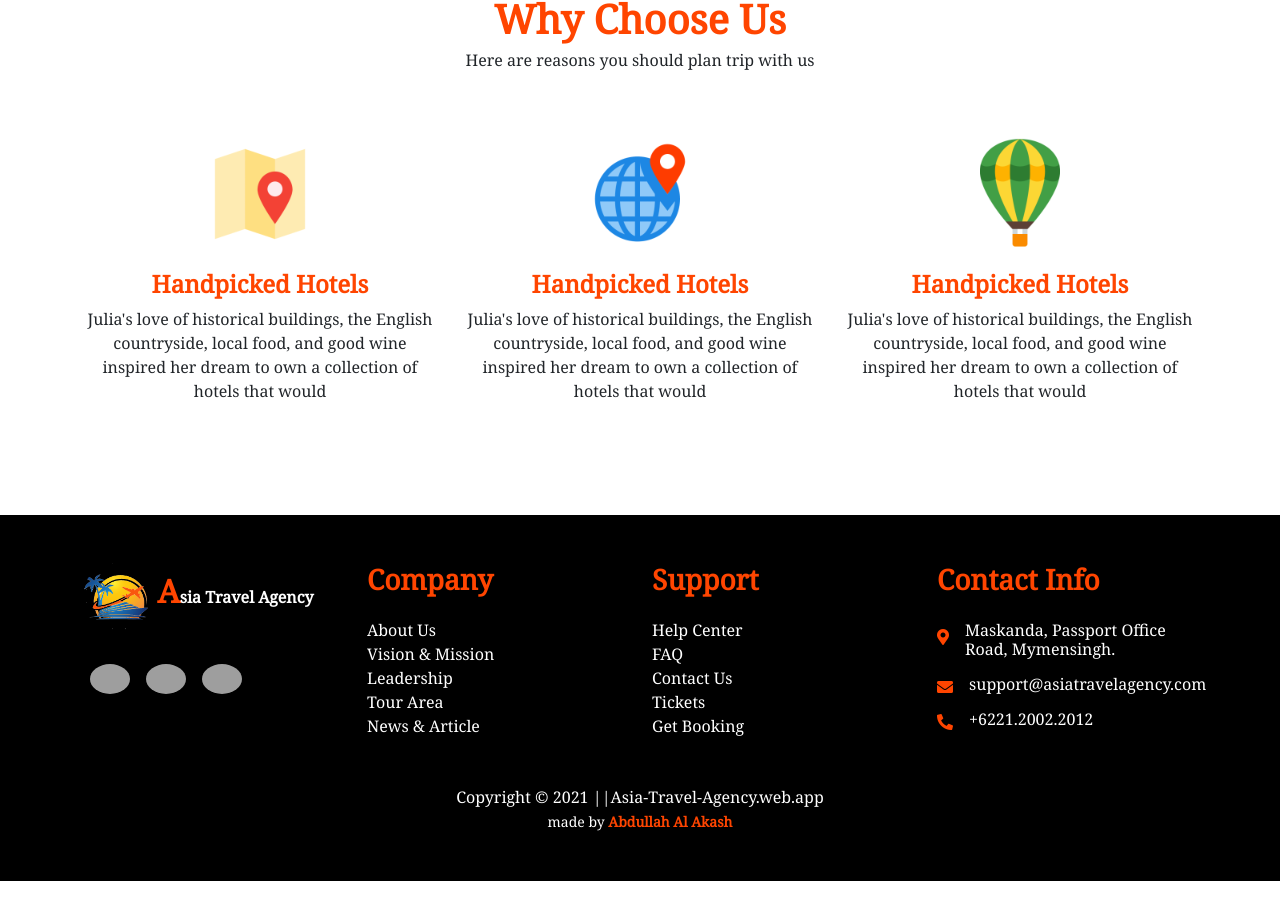
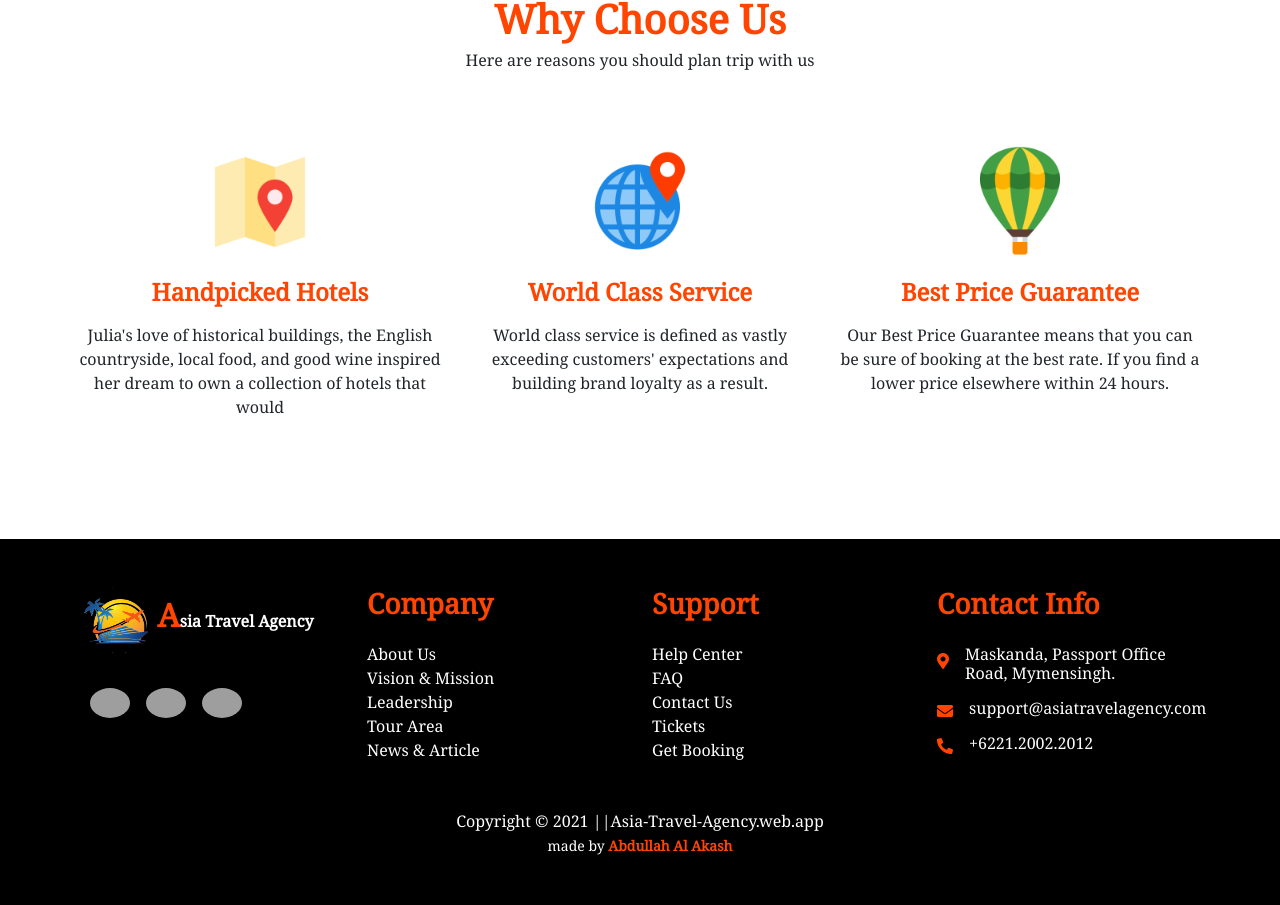
Before and after one commit to Abdullah-Al-Akash/Asia-Travel-Agency-Client, a React (Create React App) app: page / in a window 1280 px wide. Shown: the part 2288-3193 px from the top of the page. Before the commit the page ends 3169 px from the top, so only its background shows below. Built offline with nearby package versions, Linux system fonts and the light colour scheme; no server answers; grey boxes are pictures that could not be loaded.

Commit message:
Update Extra section

```diff
--- a/src/Components/Home/WhyChooseUs/WhyChooseUs.js
+++ b/src/Components/Home/WhyChooseUs/WhyChooseUs.js
@@ -11,25 +11,26 @@ const WhyChooseUs = () => {
                                 <h1 className="brand-color fw-bold">Why Choose Us</h1>
                                 <h6>Here are reasons you should plan trip with us</h6>
                                 <div className="row text-center mt-5 pt-3 pb-5">
-                                        <div className="col-lg-4">
+                                        <div className="col-lg-4 p-2">
                                                 <img src={img1} className="img-fluid" width="120" alt="" />
                                                 <div className="mt-3">
                                                         <h4 className="brand-color fw-bold">Handpicked Hotels</h4>
-                                                        <p>Julia's love of historical buildings, the English countryside, local food, and good wine inspired her dream to own a collection of hotels that would</p>
+                                                        <p className="mt-3">Julia's love of historical buildings, the English countryside, local food, and good wine inspired her dream to own a collection of hotels that would</p>
                                                 </div>
                                         </div>
-                                        <div className="col-lg-4">
+                                        <div className="col-lg-4 p-2">
                                                 <img src={img2} className="img-fluid" width="120" alt="" />
                                                 <div className="mt-3">
-                                                        <h4 className="brand-color fw-bold">Handpicked Hotels</h4>
-                                                        <p>Julia's love of historical buildings, the English countryside, local food, and good wine inspired her dream to own a collection of hotels that would</p>
+                                                        <h4 className="brand-color fw-bold">World Class Service</h4>
+                                                        <p className="mt-3">World class service is defined as vastly exceeding customers' expectations and building brand loyalty as a result.</p>
                                                 </div>
                                         </div>
-                                        <div className="col-lg-4">
+                                        <div className="col-lg-4 p-2">
                                                 <img src={img3} className="img-fluid" width="120" alt="" />
                                                 <div className="mt-3">
-                                                        <h4 className="brand-color fw-bold">Handpicked Hotels</h4>
-                                                        <p>Julia's love of historical buildings, the English countryside, local food, and good wine inspired her dream to own a collection of hotels that would</p>
+                                                        <h4 className="brand-color fw-bold">Best Price Guarantee</h4>
+                                                        <p className="mt-3">Our Best Price Guarantee means that you can be sure of booking at the best rate.
+                                                                If you find a lower price elsewhere within 24 hours.</p>
                                                 </div>
                                         </div>
                                 </div>
```
